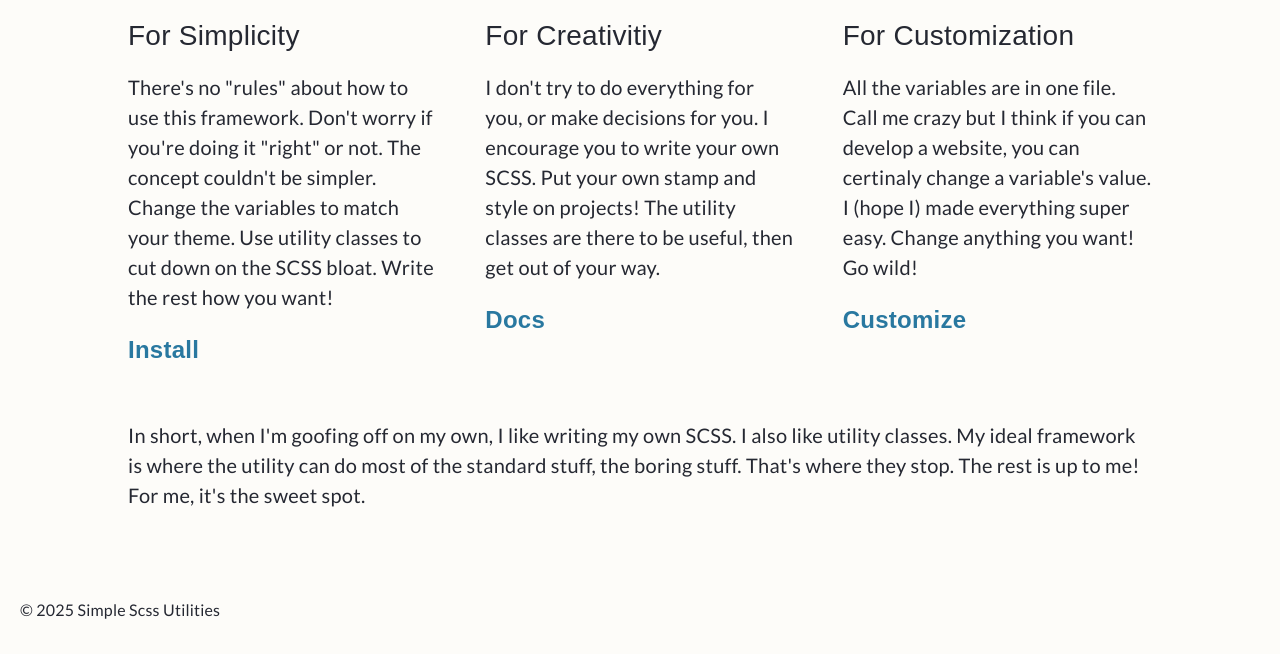
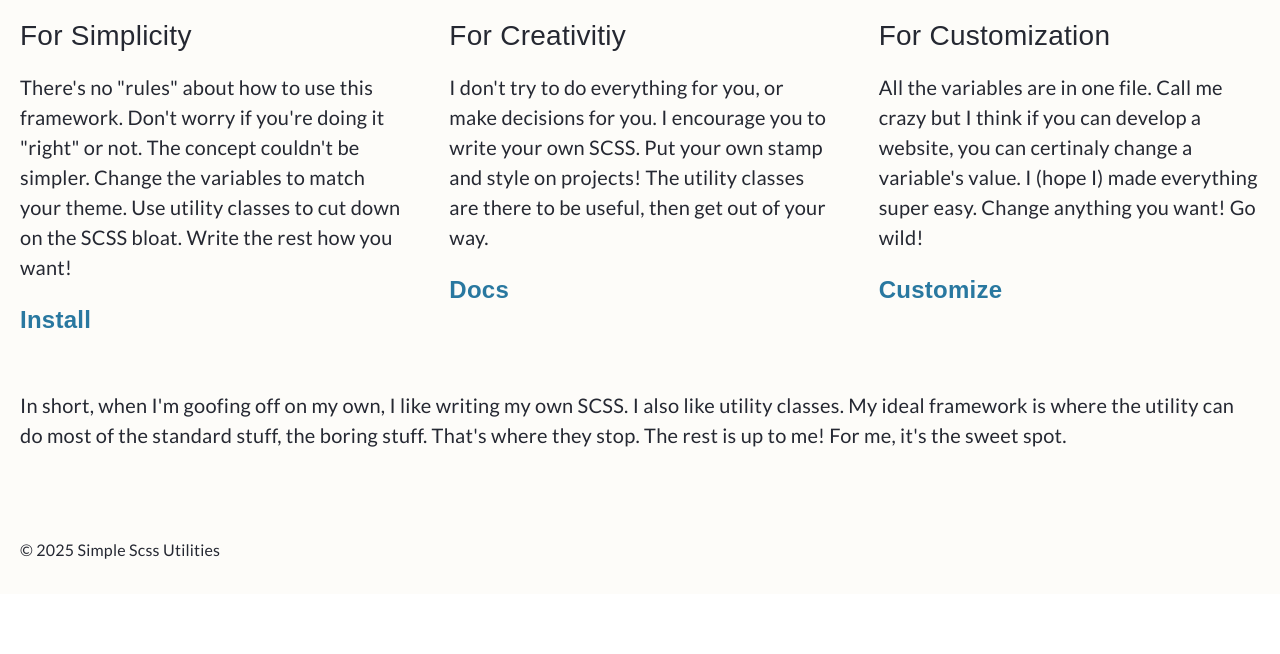
Before and after one commit to BThvedt/simple-scss-utilities-docs, a Gatsby site: page / in a window 1280 px wide. Shown: the part 670-1324 px from the top of the page. After the commit the page ends 1264 px from the top, so only its background shows below. Built offline with nearby package versions, Linux system fonts and the light colour scheme; Gatsby itself is replaced by a stand-in of ours; animation ran at ten frames a second; a web font is replaced by a local one.

Commit message:
adjusted some of the breakpoint sizes

```diff
--- a/simple-scss-utilities/_variables.scss
+++ b/simple-scss-utilities/_variables.scss
@@ -6,7 +6,7 @@
 // a variable for the max comtainer size
 // max-width gets this max-width-container
 // if you don't want to use it, you don't gotta (or set it to 100% or 100 vw)
-$container-size: 1024px; // 1024 is a good value imo
+$container-size: 1280px; // 1280 is a good value imo
 
 // fonts are a nice start to customizing a design
 $fonts: (
@@ -37,11 +37,10 @@ $font-weights: (
 // so the way the media queires are generated, "mob" is 0-640px, "tab" 640-720, "scr" 768-1024, "lg" is anything bigger
 $breakpoints: (
   "_": none,
-  "mob": 0,
-  "tab": 640px,
-  // tab starts at 640
-  "scr": 768px,
-  "lg": 1024px
+  "mob": 0, // below 450px, mobile phone
+  "tab": 450px, // tab starts at 450-ish
+  "scr": 768px, // above this is a screen type of with
+  "lg": 1024px // widths larger than this are "large"
 );
 
 // dark mode ..
```
